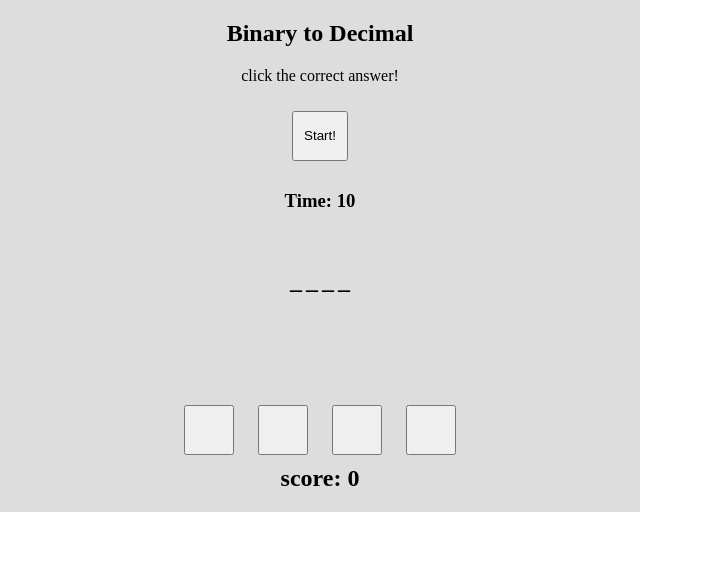
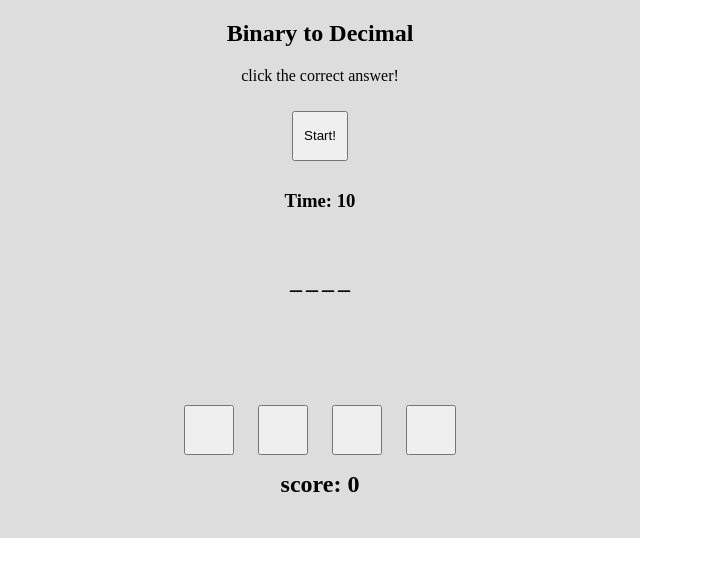
Before and after one commit to kodchaporn/quickMath, a plain HTML site: page index.html in a window 1280 px wide. Shown: the whole page, without its empty margins (0-703 px from the left). Drawn offline with Linux system fonts and the light colour scheme.

Commit message:
Update style.css

```diff
--- a/style.css
+++ b/style.css
@@ -44,3 +44,7 @@ button{
 	opacity: 0;
 	text-align: center;
 }
+
+#score{
+	padding: 20px;
+}
```
